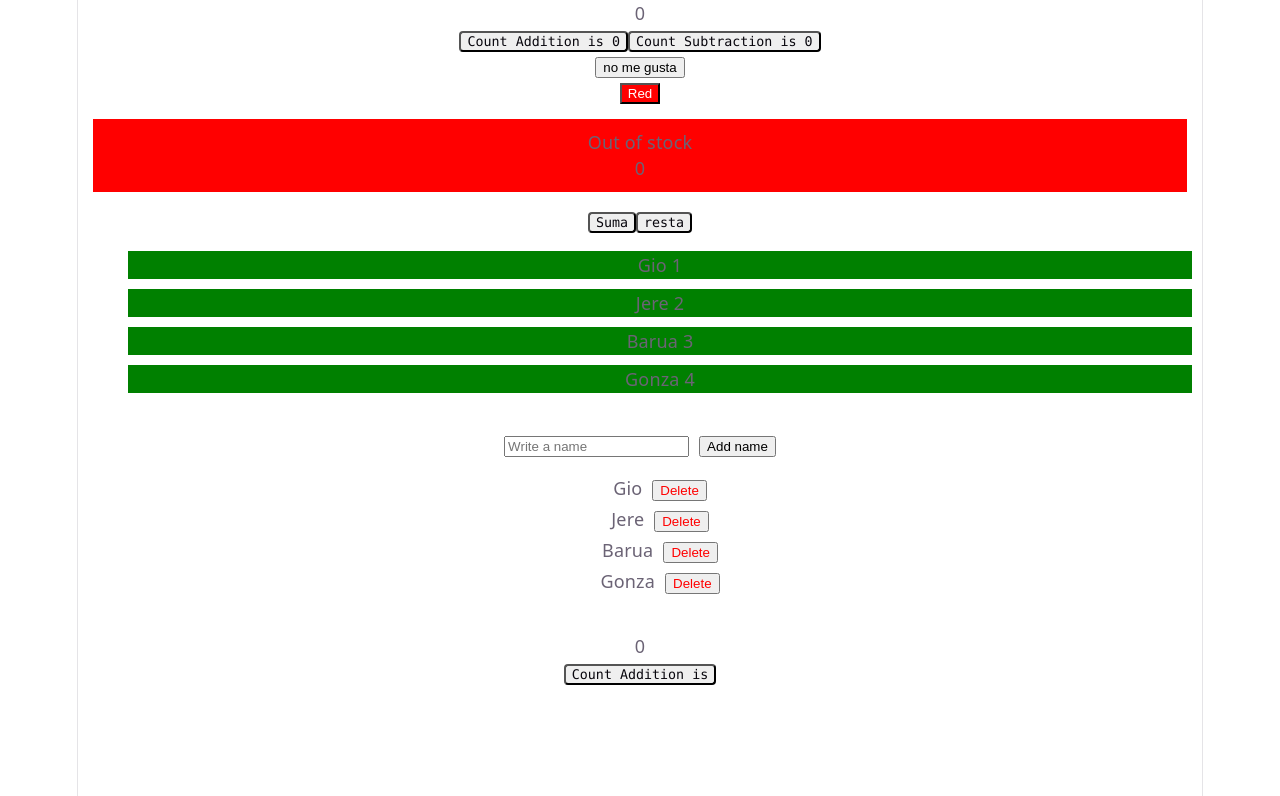
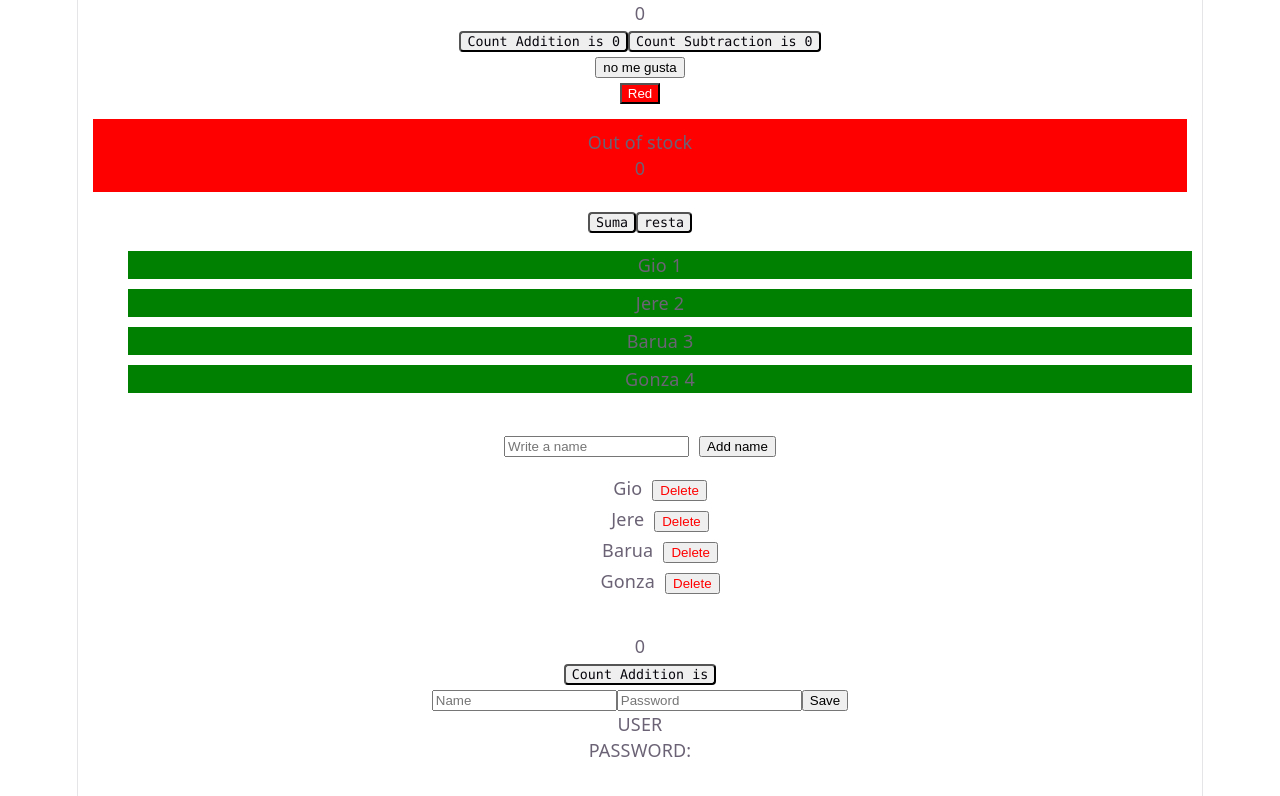
Before and after one commit to tobiasmanquez/react-bootcampt-tobias-manquez, a React (Vite) app: page /Class11-Ex2/FormZustand in a window 1280 px wide. Shown: the top 796 px of the page. Built offline with nearby package versions, Linux system fonts and the light colour scheme.

Commit message:
feat(class11-ex2): add Login component and zustand store for form state management

```diff
--- a/package.json
+++ b/package.json
@@ -12,6 +12,7 @@
   "dependencies": {
     "react": "^19.2.8",
     "react-dom": "^19.2.8",
+    "react-router-dom": "^7.18.3",
     "zustand": "^5.0.15"
   },
   "devDependencies": {
--- a/src/App.tsx
+++ b/src/App.tsx
@@ -5,6 +5,7 @@ import StockAlert from "./Class4/StockAlert";
 import ListOfNames from "./Class5/ListOfNames";
 import RemoveNames from "./Class5/RemoveNames"
 import CountZustand from "./Class11/CountZustand";
+import Login from "./Class11-ex2/FormZustand";
 
 function App() {
 
@@ -17,6 +18,7 @@ function App() {
       <ListOfNames/>
       <RemoveNames/>
       <CountZustand/>
+      <Login/>
     </div>
 
   )
--- /dev/null
+++ b/src/Class11-ex2/FormZustand.tsx
@@ -0,0 +1,41 @@
+import { useLoginForm } from "./Zustand";
+
+function Login() {
+
+    const name = useLoginForm((state) => state.name)
+    const password = useLoginForm((state) => state.password)
+
+    const setNameInput = useLoginForm((state) => state.setNameInput)
+    const setPasswordInput = useLoginForm((state) => state.setPasswordInput)
+
+
+    const onSubmit = (e: { preventDefault: () => void }) => {
+        e.preventDefault();
+    }
+    return (
+        <div>
+            <form onSubmit={onSubmit}>
+                <input
+                    type="text"
+                    placeholder="Name"
+                    value={name}
+                    onChange={(e) => setNameInput(e.target.value)}
+                />
+                <input
+                    type="password"
+                    placeholder="Password"
+                    value={password}
+                    onChange={(e) => setPasswordInput(e.target.value)}
+                />
+                <button type="submit">Save</button>
+            </form>
+            <div style={{ display: 'flex', flexDirection: 'column' }}>
+                <span>USER {name}</span>
+                <span>PASSWORD: {password}</span>
+            </div>
+        </div>
+    )
+}
+
+
+export default Login;
--- /dev/null
+++ b/src/Class11-ex2/Zustand.tsx
@@ -0,0 +1,23 @@
+import { create } from 'zustand'
+import { persist } from 'zustand/middleware';
+
+
+interface LoginFormProps {
+    password: string;
+    name: string;
+    setPasswordInput: (password: string) => void;
+    setNameInput: (name: string) => void;
+}
+
+export const useLoginForm = create<LoginFormProps>()(
+
+    persist(
+    (set) => ({
+        password: '',
+        name: '',
+        setPasswordInput: (password) => set({ password }),
+        setNameInput: (name) => set({ name }),
+        logout: () => set({ password: '', name: '' }),
+    }), { name: 'clave'}
+    )
+  )
```
Also changed, not shown: 1 other file (tests, documents, lock files or other folders).
